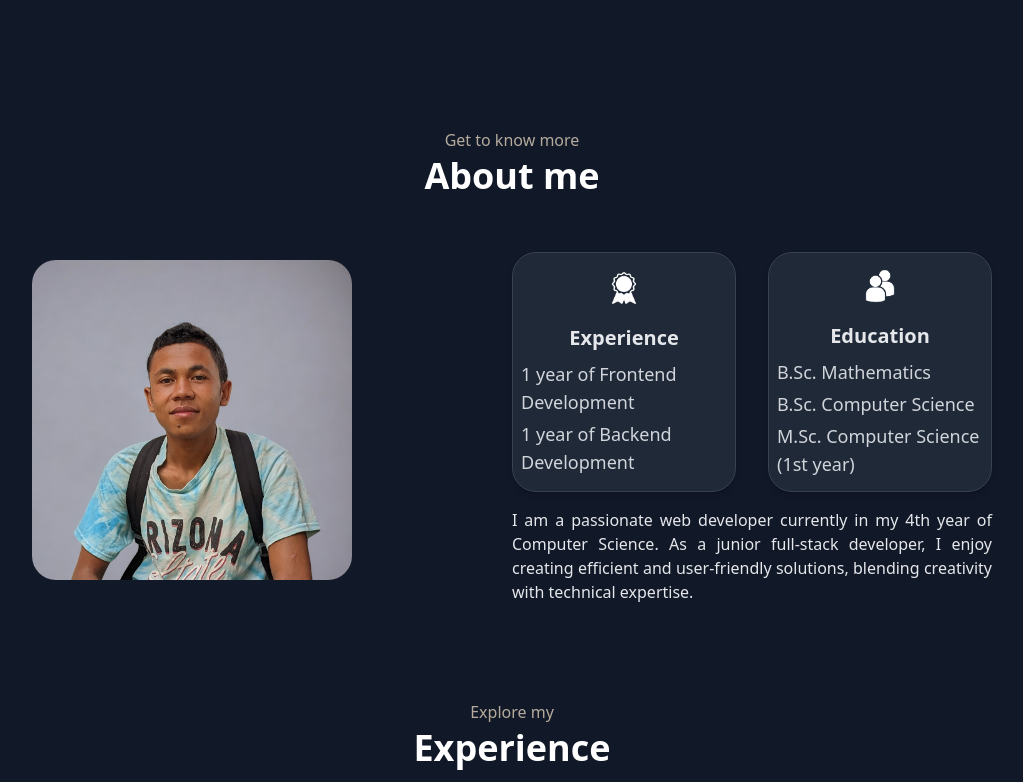
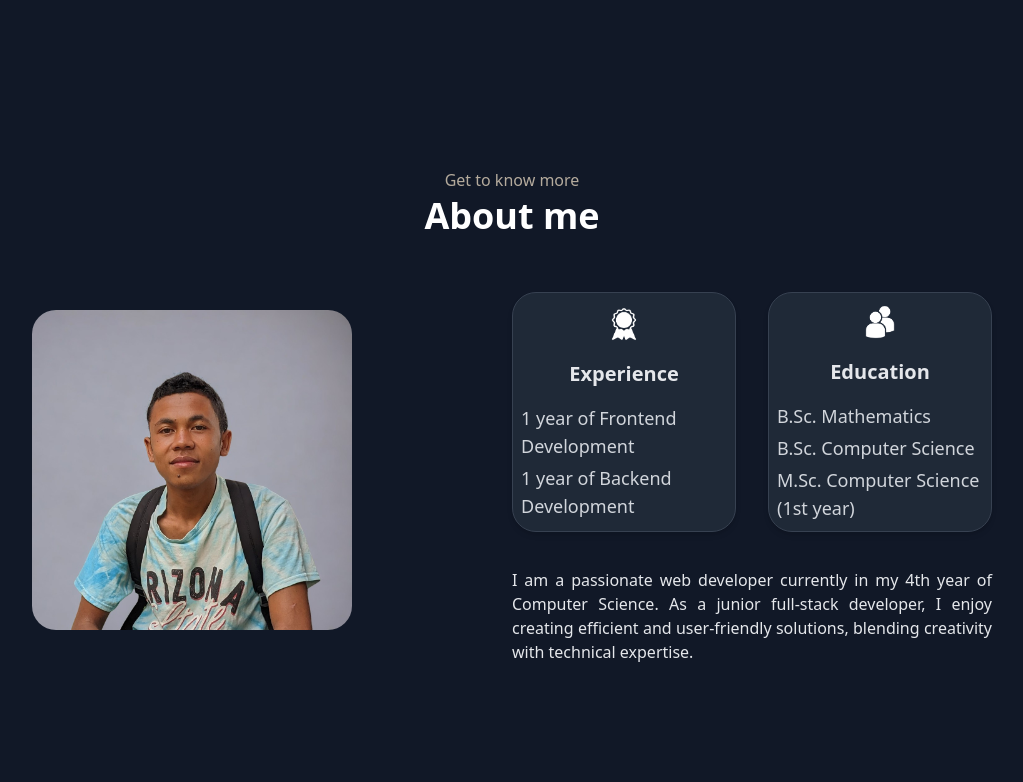
Before and after one commit to Remi1155/tanjonilaina, a React (Vite) app: page / in a window 1280 px wide. Shown: the part 560-1342 px from the top of the page, without its empty margins (128-1151 px from the left). Built offline with nearby package versions, Linux system fonts and the light colour scheme.

Commit message:
modification des emplacements

```diff
--- a/src/App.tsx
+++ b/src/App.tsx
@@ -3,12 +3,12 @@ import "./index.css";
 import Header from "./components/Header";
 import WelcomeSection from "./components/WelcomeSection";
 import AboutSection from "./components/AboutSection";
-import ExperienceSection from "./components/ExperienceSection";
 import ProjectsSection from "./components/ProjectsSection";
 import ContactSection from "./components/ContactSection";
 import Footer from "./components/Footer";
 import React from "react";
 import { Toaster } from "react-hot-toast";
+import Skills from "./components/Skills";
 
 export default function App() {
   return (
@@ -18,7 +18,7 @@ export default function App() {
       <main className="w-full">
         <WelcomeSection />
         <AboutSection />
-        <ExperienceSection />
+        <Skills />
         <ProjectsSection />
         <ContactSection />
       </main>
--- a/src/components/AboutMeCard.tsx
+++ b/src/components/AboutMeCard.tsx
@@ -10,7 +10,7 @@ const AboutMeCard: React.FC<AboutMeCardProps> = ({ imageUrl, title, items }) =>
   return (
     <div className="flex flex-col items-center justify-center w-full p-2 bg-gray-100 border border-gray-300 shadow-md dark:border-gray-700 dark:bg-gray-800 rounded-3xl md:h-full">
       <img src={imageUrl} alt={title} className="w-10 h-10 mb-4 dark:invert" />
-      <h3 className="mb-2 text-xl font-bold">{title}</h3>
+      <h3 className="mb-4 text-xl font-bold">{title}</h3>
       <ul className="space-y-1 text-lg text-left text-gray-600 list-none dark:text-gray-300">
         {items.map((item, index) => (
           <li key={index}>{item}</li>
--- a/src/components/AboutSection.tsx
+++ b/src/components/AboutSection.tsx
@@ -32,7 +32,7 @@ const AboutSection: React.FC = () => {
       className="container flex flex-col justify-center w-full pt-20 mx-auto dark:text-gray-200 dark:bg-gray-900 bg-gray-50 md:pt-24"
     >
       <TitleSection lowerText="About me" upperText="Get to know more" />
-      <div className="flex flex-col items-center w-[92%] md:w-4/5 mx-auto mt-10 lg:w-3/4 lg:flex-row lg:justify-between">
+      <div className="flex flex-col items-center w-[92%] md:w-4/5 mx-auto lg:w-3/4 lg:flex-row lg:justify-between 2xl:justify-around">
         <div className="overflow-hidden rounded-3xl">
           <img
             src={AboutPic}
@@ -51,7 +51,7 @@ const AboutSection: React.FC = () => {
               />
             ))}
           </div>
-          <p className="text-justify">
+          <p className="text-justify mt-9 2xl:mt-12">
             I am a passionate web developer currently in my 4th year of Computer
             Science. As a junior full-stack developer, I enjoy creating
             efficient and user-friendly solutions, blending creativity with
--- a/src/components/Footer.tsx
+++ b/src/components/Footer.tsx
@@ -2,7 +2,7 @@ const Footer = () => {
   return (
     <footer className="container w-full py-4 mx-auto bg-gray-100 dark:bg-gray-900">
       <div className="w-4/5 mx-auto text-center">
-        <p>Copyright © 2025. All Rights Reserved.</p>
+        {/* <p>Copyright © 2025. All Rights Reserved.</p> */}
       </div>
     </footer>
   );
--- a/src/components/Header.tsx
+++ b/src/components/Header.tsx
@@ -10,7 +10,7 @@ const Header: React.FC = () => {
 
   const navLinks = [
     { href: "#about", label: "About" },
-    { href: "#experience", label: "Experience" },
+    { href: "#skills", label: "Skills" },
     { href: "#projects", label: "Projects" },
     { href: "#contact", label: "Contact" },
   ];
--- a/src/components/ExperienceSection.tsx
+++ b/src/components/Skills.tsx
@@ -2,7 +2,7 @@ import React from "react";
 import TitleSection from "./TitleSection";
 import SkillCard from "./SkillCard";
 
-const ExperienceSection: React.FC = () => {
+const Skills: React.FC = () => {
   const data = [
     {
       title: "Frontend Development",
@@ -38,11 +38,11 @@ const ExperienceSection: React.FC = () => {
 
   return (
     <section
-      id="experience"
+      id="skills"
       className="container w-full py-4 pt-20 mx-auto bg-gray-50 md:pt-24 dark:bg-gray-900"
     >
       <div className="items-center w-[92%] sm:w-4/5 mx-auto text-center lg:w-3/4">
-        <TitleSection lowerText="Experience" upperText="Explore my" />
+        <TitleSection lowerText="Skills" upperText="My Technical" />
         <div className="flex flex-col justify-between gap-4 mt-4 text-lg md:text-xl md:flex-row">
           {data.map((i, index) => (
             <SkillCard
@@ -58,4 +58,4 @@ const ExperienceSection: React.FC = () => {
   );
 };
 
-export default ExperienceSection;
+export default Skills;
--- a/src/components/TitleSection.tsx
+++ b/src/components/TitleSection.tsx
@@ -10,7 +10,7 @@ const TitleSection: React.FC<TitleSectionProps> = ({
   lowerText,
 }) => {
   return (
-    <div className="text-center">
+    <div className="text-center my-10 2xl:my-14">
       <p className="text-gray-600 dark:invert ">{upperText}</p>
       <h2 className="mt-1 text-3xl min-[400px]:text-4xl font-bold text-black dark:invert">{lowerText}</h2>
     </div>
--- a/src/components/WelcomeSection.tsx
+++ b/src/components/WelcomeSection.tsx
@@ -27,7 +27,7 @@ const WelcomeSection: React.FC = () => {
       </button>
       </div>
 
-      <section className="flex flex-col items-center justify-center gap-3 pt-20 md:gap-5 md:pt-24 md:flex-row md:justify-between lg:pt-32 md:w-2/3 md:my-10 xl:gap-16">
+      <section className="flex flex-col items-center justify-center gap-3 pt-20 md:gap-5 md:pt-24 md:flex-row md:justify-between 2xl:justify-around lg:pt-32 md:w-2/3 md:my-10 xl:gap-16">
         <WelcomeImage />
         <WelcomeText />
       </section>
```
